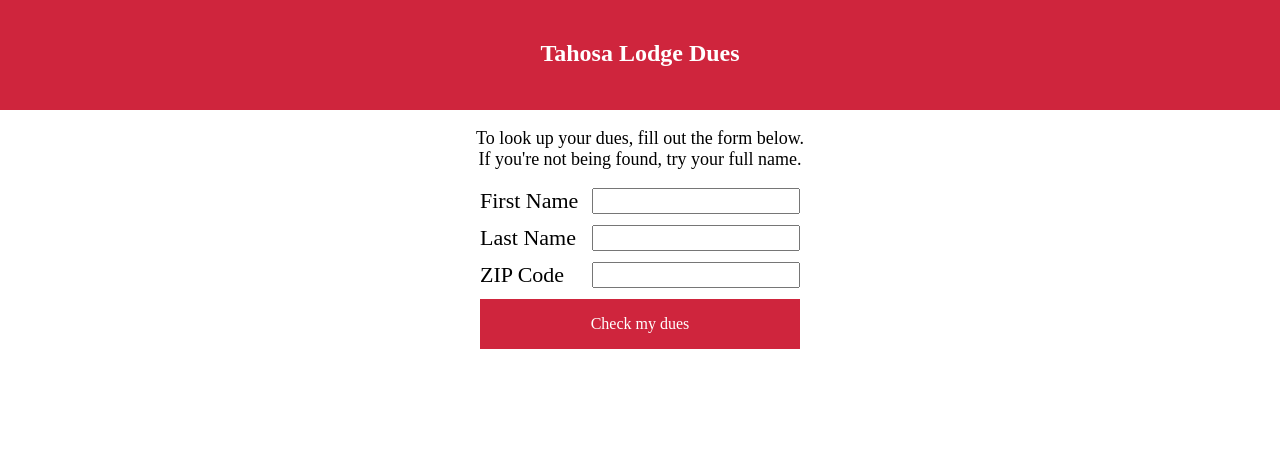
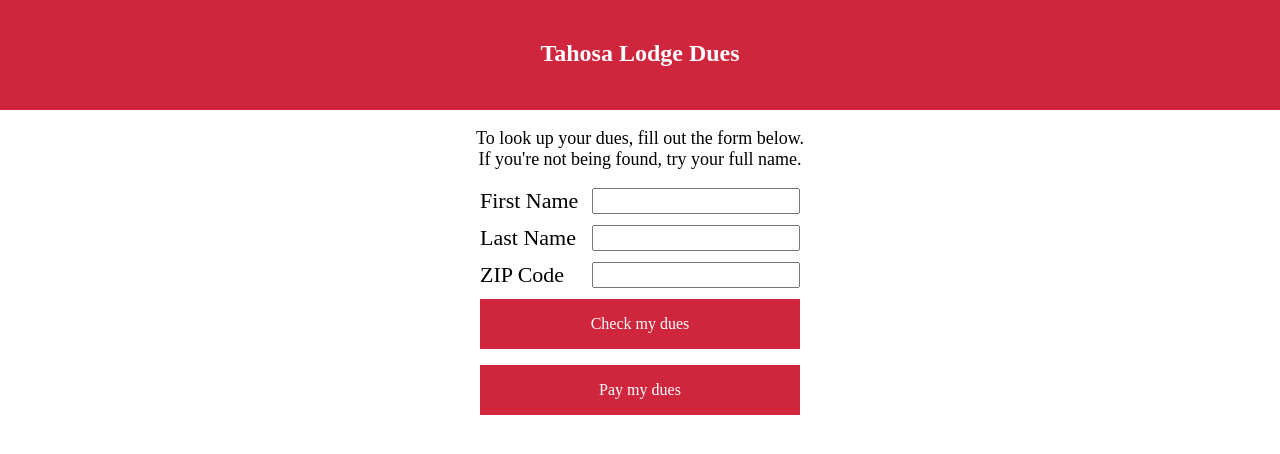
Before and after one commit to mckernanin/dueschecker, a React (Create React App) app: page / in a window 1280 px wide. Shown: the top 454 px of the page. Built offline with nearby package versions, Linux system fonts and the light colour scheme.

Commit message:
add pay dues button

```diff
--- a/src/assets/App.css
+++ b/src/assets/App.css
@@ -18,7 +18,8 @@ body {
   font-size: large;
 }
 
-button {
+button,
+.button {
 	border: 0;
 	background: #CF253D;
 	color: white;
@@ -27,9 +28,12 @@ button {
 	font-size: 16px;
 	cursor: pointer;
 	transition: 0.3s;
+	text-decoration: none;
+	margin: 0 0 1em;
 }
 
-button:hover {
+button:hover,
+.button:hover {
 	color: #CF253D;
 	background: rgba(207,37,61, 0.1);
 }
--- a/src/components/Form.js
+++ b/src/components/Form.js
@@ -67,6 +67,7 @@ class Form extends Component {
 						<input type="number" name="zip" onChange={this.changeZIP.bind(this)} pattern="\d*"/>
 					</label>
 					<button onClick={this.queryMembers.bind(this)}>Check my dues</button>
+					<a href="http://tahosalodge.doubleknot.com/event/tahosa-lodge-2016-2017-dues-deal/1970697" target="_blank" className="button">Pay my dues</a>
 				</form>
 			</div>
 		);
--- a/src/components/MemberInfo.js
+++ b/src/components/MemberInfo.js
@@ -25,6 +25,7 @@ class MemberInfo extends Component {
 		<div className="member-info">
 			{ this.renderResponse() }
 			<button onClick={this.resetForm.bind(this)}>Search again?</button>
+			<a href="http://tahosalodge.doubleknot.com/event/tahosa-lodge-2016-2017-dues-deal/1970697" target="_blank" className="button">Pay your dues</a>
 		</div>
     );
   }
```
